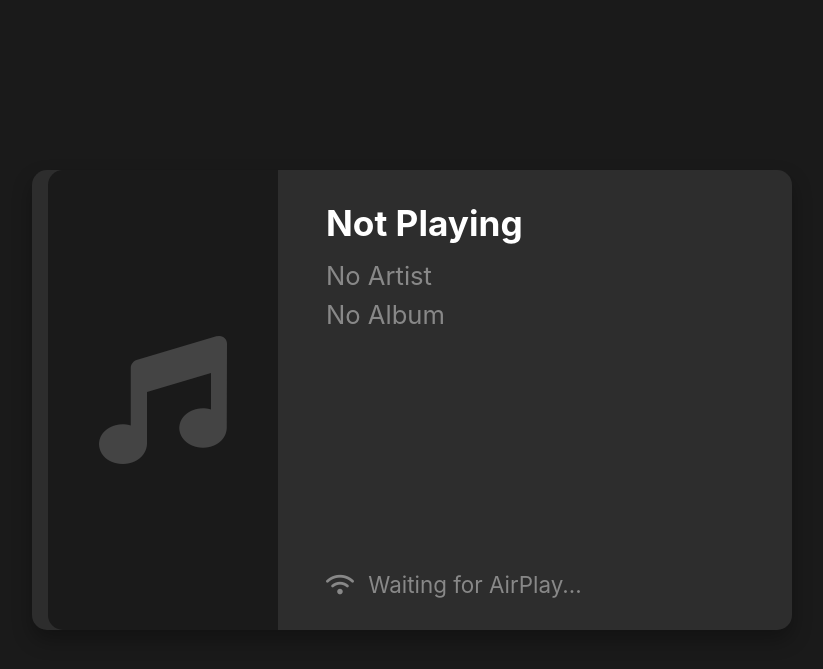
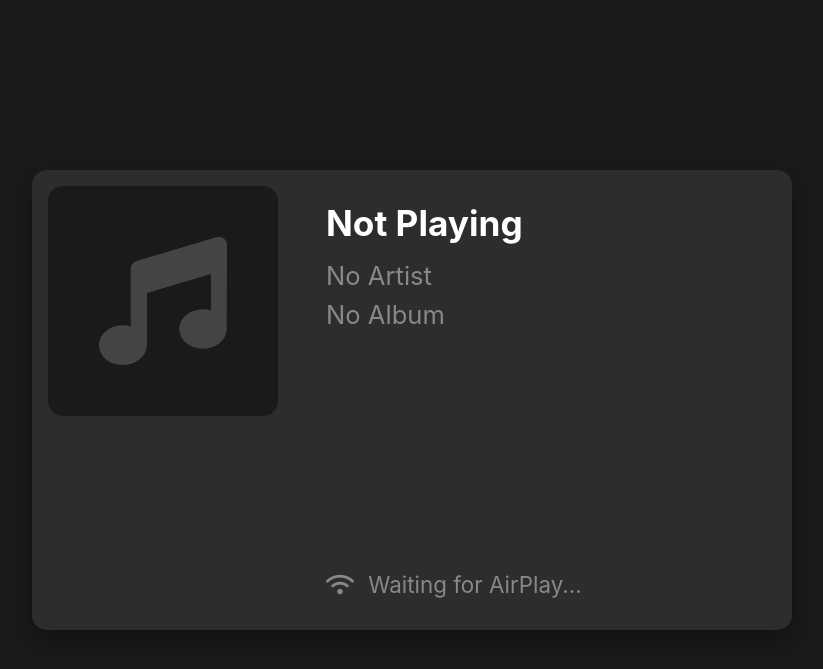
Before and after one commit to ingridpierre/pi-airplay, a Flask app: page / in a window 1280 px wide. Shown: the top 669 px of the page, without its empty margins (228-1051 px from the left). Run offline with Flask 3, Linux system fonts and the light colour scheme; some libraries are stand-ins or nearby versions.

Commit message:
Assistant checkpoint: Update album art dimensions to be square
Assistant generated file changes:
- static/css/style.css: Make album art square

---

User prompt:

reduce the height of the album art so it's visually square in ratio.

```diff
--- a/static/css/style.css
+++ b/static/css/style.css
@@ -28,14 +28,14 @@ body {
 
 .album-art {
     width: 230px;
-    height: 100%;
+    height: 230px;
     background: #1a1a1a;
-    border-radius: 15px 0 0 15px;
+    border-radius: 15px;
     display: flex;
     justify-content: center;
     align-items: center;
     flex-shrink: 0;
-    margin: 0 1rem; /*Added margin for spacing*/
+    margin: 1rem; /*Added margin all around*/
 }
 
 .album-art img {
```
